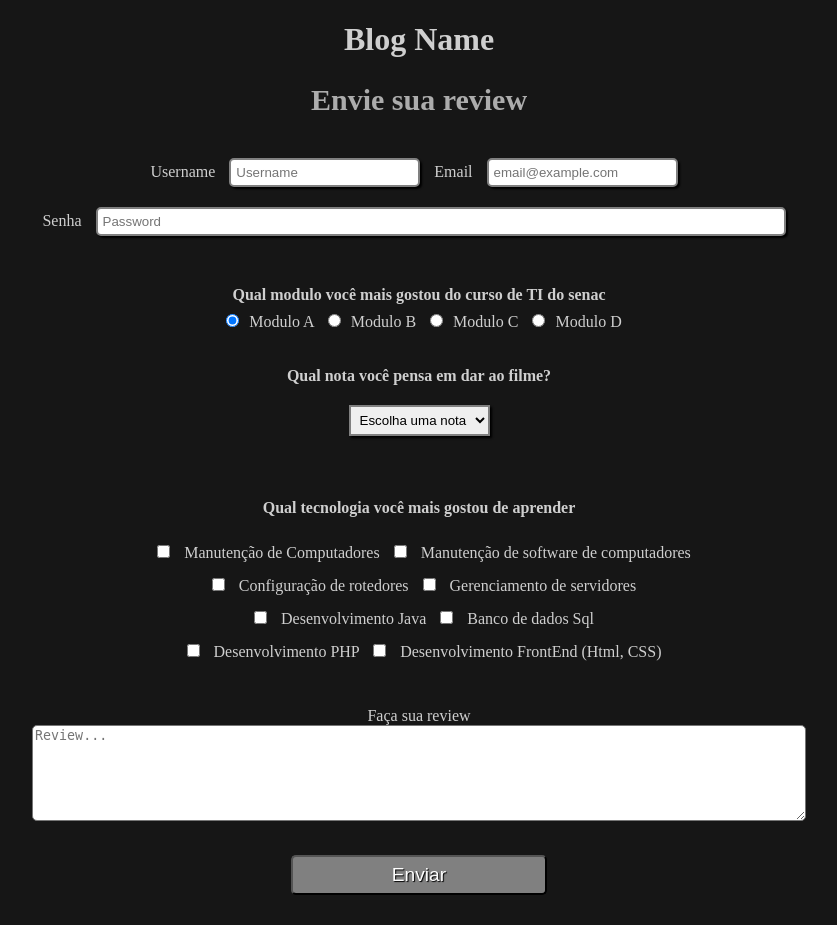
After one commit to Hikaruya9/moduloD, a PHP site: page /review.html in a window 1280 px wide. The commit adds this page. Shown: the whole page, without its empty margins (221-1058 px from the left). Run offline with PHP 8.4, Linux system fonts and the light colour scheme; some web fonts are replaced.

Commit message:
review page add v0.1

```diff
--- a/HTML Blog/index.html
+++ b/HTML Blog/index.html
@@ -33,8 +33,8 @@
                 “Replicants” or robots designed to look and act just like humans, except emotionally. This futuristic
                 tale is well ahead of its times both thematically and in its VFX execution... <a href="blade-runner.html" class="more">more</a>
             </p>
-            <hr>
         </article>
+        <hr>
         <article>
             <h1 class="movie-title">Lord Of The Rings</h1>
             <div class="movie-info">
@@ -53,8 +53,8 @@
                 Middle-Earth saga was no mere literary work but over years had garnered such an unprecedented reputation
                 that it was deemed unfilmable by many, including Tolkien himself...<a href="lotr.html" class="more">more</a>
             </p>
-            <hr>
         </article>
+        <hr>
         <article>
             <h1 class="movie-title">American Psycho</h1>
             <div class="movie-info">
@@ -70,8 +70,8 @@
                 looks, dresses & acts exactly the same, and measure themselves only by their external appearances &
                 material possessions... <a href="american-psycho.html" class="more">more</a>
             </p>
-            <hr>
         </article>
+        <hr>
     </section>
 
     <section id="about">
--- /dev/null
+++ b/HTML Blog/review.html
@@ -0,0 +1,101 @@
+<!DOCTYPE html>
+<html lang="pt-br">
+
+<head>
+    <meta charset="UTF-8">
+    <meta name="viewport" content="width=device-width, initial-scale=1.0">
+    <link rel="stylesheet" href="style.css">
+    <title>Review</title>
+</head>
+
+<body>
+
+    <div class="header-review">
+        <h1 class="name-site"><a href="index.html">Blog Name</a></h1>
+        <h2 class="subtitle">Envie sua review</h2>
+    </div>
+
+    <form action="">
+        <fieldset>
+            <div class="reviewer">
+                <label for="user">Username</label>
+                <input type="text" name="user" id="user" placeholder="Username" required>
+                <label for="email">Email</label>
+                <input type="email" name="email" id="email" placeholder="email@example.com" required>
+                <br>
+                <label for="pass">Senha</label>
+                <input type="password" name="pass" id="pass" placeholder="Password" required>
+            </div>
+        </fieldset>
+<!-- < -->
+
+        <div class="radio">
+            <label><strong>Qual modulo você mais gostou do curso de TI do senac</strong></label><br>
+            <label>
+                <input checked type="radio" name="modulo" value="moduloa">Modulo A
+            </label>
+            <label>
+                <input type="radio" name="modulo" value="modulob">Modulo B
+            </label>
+            <label>
+                <input type="radio" name="modulo" value="moduloc">Modulo C
+            </label>
+            <label>
+                <input type="radio" name="modulo" value="modulod">Modulo D
+            </label>
+        </div>
+
+<!-- > -->
+        <div class="select">
+            <label><strong>Qual nota você pensa em dar ao filme?</strong></label><br>
+            <select name="rate" id="rate">
+                <option selected disabled value="">Escolha uma nota</option>
+                <option value="star">0,5</option>
+                <option value="star">1</option>
+                <option value="star">1,5</option>
+                <option value="star">2</option>
+                <option value="star">2,5</option>
+                <option value="star">3</option>
+                <option value="star">3,5</option>
+                <option value="star">4</option>
+                <option value="star">4,5</option>
+                <option value="star">5</option>
+            </select>
+        </div>
+<!-- < -->
+
+        <br>
+        <fieldset>
+            <div class="check">
+                <label><strong>Qual tecnologia você mais gostou de aprender</strong></label><br><br>
+                <input type="checkbox" name="manutencaoHardware" id="manutencaoHardware" value="manutencaoHardware">
+                <label for="manutencaoHardware">Manutenção de Computadores</label>
+                <input type="checkbox" name="manutencaoSoftware" id="manutencaoSoftware" value="manutencaoSoftware">
+                <label>Manutenção de software de computadores</label><br>
+                <input type="checkbox" name="configRoteador" id="configRoteador" value="configRoteador">
+                <label>Configuração de rotedores</label>
+                <input type="checkbox" name="gerenciamentoServidor" id="gerenciamentoServidor"
+                    value="gerenciamentoServidor">
+                <label>Gerenciamento de servidores</label><br>
+                <input type="checkbox" name="java" id="java" value="java">
+                <label>Desenvolvimento Java</label>
+                <input type="checkbox" name="sql" id="sql" value="sql">
+                <label>Banco de dados Sql</label><br>
+                <input type="checkbox" name="php" id="php" value="php">
+                <label>Desenvolvimento PHP</label>
+                <input type="checkbox" name="frontEnd" id="frontEnd" value="frontEnd">
+                <label>Desenvolvimento FrontEnd (Html, CSS)</label>
+            </div>
+        </fieldset>
+
+<!-- > -->
+        <div class="area">
+            <label for="review">Faça sua review</label><br>
+            <textarea rows="6" name="review" id="review" placeholder="Review..."></textarea>
+        </div>
+        <div class="button">
+            <button type="submit">Enviar</button>
+        </div>
+    </form>
+</body>
+</html>
--- a/HTML Blog/style.css
+++ b/HTML Blog/style.css
@@ -1,15 +1,3 @@
-/*
-@media (min-width: 768px) and (max-width: 1024px) {
-
-Médios: Telas entre 481px e 767px.
-
-Retrato (Portrait): Telas entre 768px e 1024px.
-
-Telas Pequenas: Telas entre 1281px e 1366px.
-
-Telas Médias: Telas entre 1367px e 1440px.
-*/
-
 @import url('https://fonts.googleapis.com/css2?family=Atkinson+Hyperlegible+Next:ital,wght@0,200..800;1,200..800&display=swap');
 
 :root {
@@ -87,6 +75,10 @@ p {
     margin: 1% 10% 2% 10%;
 }
 
+article {
+    margin-bottom: 20px;
+}
+
 article p {
     display: inline-block;
     margin: 0 10% 2% 10%;
@@ -160,10 +152,101 @@ hr {
 
 #main {
     display: grid;
-    row-gap: 30px;
+    row-gap: 10px;
 }
 
-@media (max-width: 767px) {
+/* Review page style */
+.name-site{
+    text-align: center;
+}
+
+fieldset{
+    border: 0;
+}
+
+.reviewer{
+    text-align: center;
+    margin-bottom: 30px;
+}
+
+.reviewer input{
+    margin: 10px;
+}
+
+#pass{
+    width: 54%;
+}
+
+label{
+    color: var(--color-p);
+}
+
+input, label, textarea, button{
+    border-radius: 5px;
+}
+
+.radio{
+    text-align: center;
+    margin-bottom: 30px;
+}
+
+.radio input{
+    margin: 10px;
+}
+
+input[type="text"], input[type="email"], input[type="password"],
+select, text{
+    padding: 5px;
+    border: 2px solid gray;
+    box-shadow: 2px 2px 2px black;
+}
+
+.select{
+    text-align: center;
+    margin-bottom: 20px;
+}
+
+.select select{
+    margin: 20px;
+}
+
+.check{
+    text-align: center;
+    margin-bottom: 30px;
+}
+
+.check input{
+    margin: 10px;
+}
+
+.area{
+    text-align: center;
+    margin-bottom: 30px;
+}
+
+.area textarea{
+    width: 60%;
+}
+
+.button{
+    text-align: center;
+    margin-bottom: 30px;
+}
+
+.button button{
+    width: 20%;
+    height: 40px;
+    font-size: 1.2em;
+    color: white;
+    background-color: gray;
+    text-shadow: 1px 1px 1px black;
+}
+
+.button button:hover{
+    color: var(--color-titles);
+}
+
+@media (min-width: 481px) and (max-width: 767px) {
     #header {
         flex-direction: column;
         height: 150px;
@@ -183,7 +266,37 @@ hr {
     }
 
     .movie-image {
-        margin-left: 22%;
+        margin-left: auto;
+        margin-right: auto;
+    }
+
+    #about {
+        padding-top: 20px;
+        padding-bottom: 40px;
+    }
+
+    #contact p{
+        font-size: 18px;
+    }
+
+    #contact div {
+        display: flex;
+        flex-direction: column;
+    }
+}
+
+@media (min-width: 768px) and (max-width: 1024px) {
+    .movie-info {
+        flex-direction: column;
+    }
+
+    .movie-info p {
+        margin: 6% 10% 10% 10%;
+    }
+
+    .movie-image {
+        margin-left: auto;
+        margin-right: auto;
     }
 
     #about {
@@ -196,3 +309,23 @@ hr {
         flex-direction: column;
     }
 }
+
+@media (min-width: 1281px) and (max-width: 1366px) {
+    /* Não necessita de alteração na versão atual */
+}
+
+@media (min-width: 1367px) and (max-width: 1440px) {
+    /* Não necessita de alteração na versão atual */
+}
+
+/*
+@media (min-width: 768px) and (max-width: 1024px) {
+
+Médios: Telas entre 481px e 767px. //alterado
+
+Retrato (Portrait): Telas entre 768px e 1024px.
+
+Telas Pequenas: Telas entre 1281px e 1366px.
+
+Telas Médias: Telas entre 1367px e 1440px.
+*/
```
